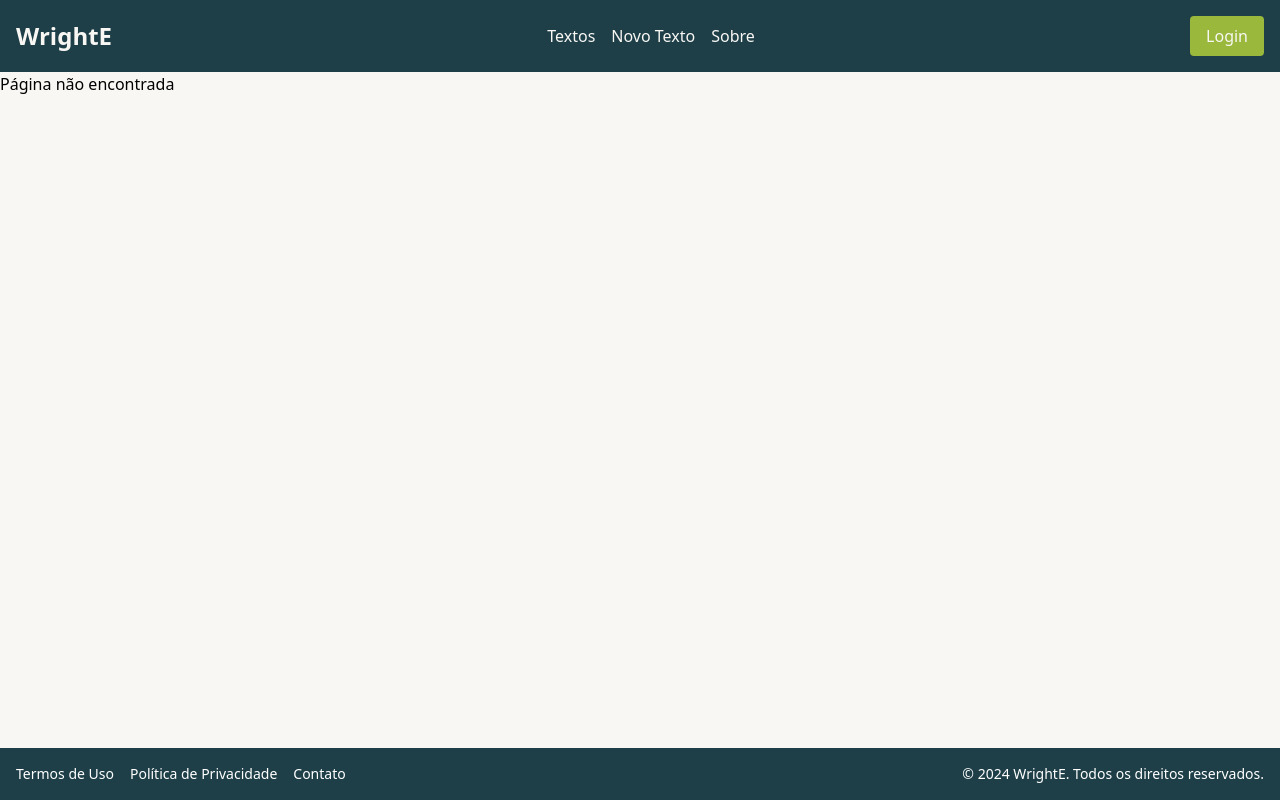
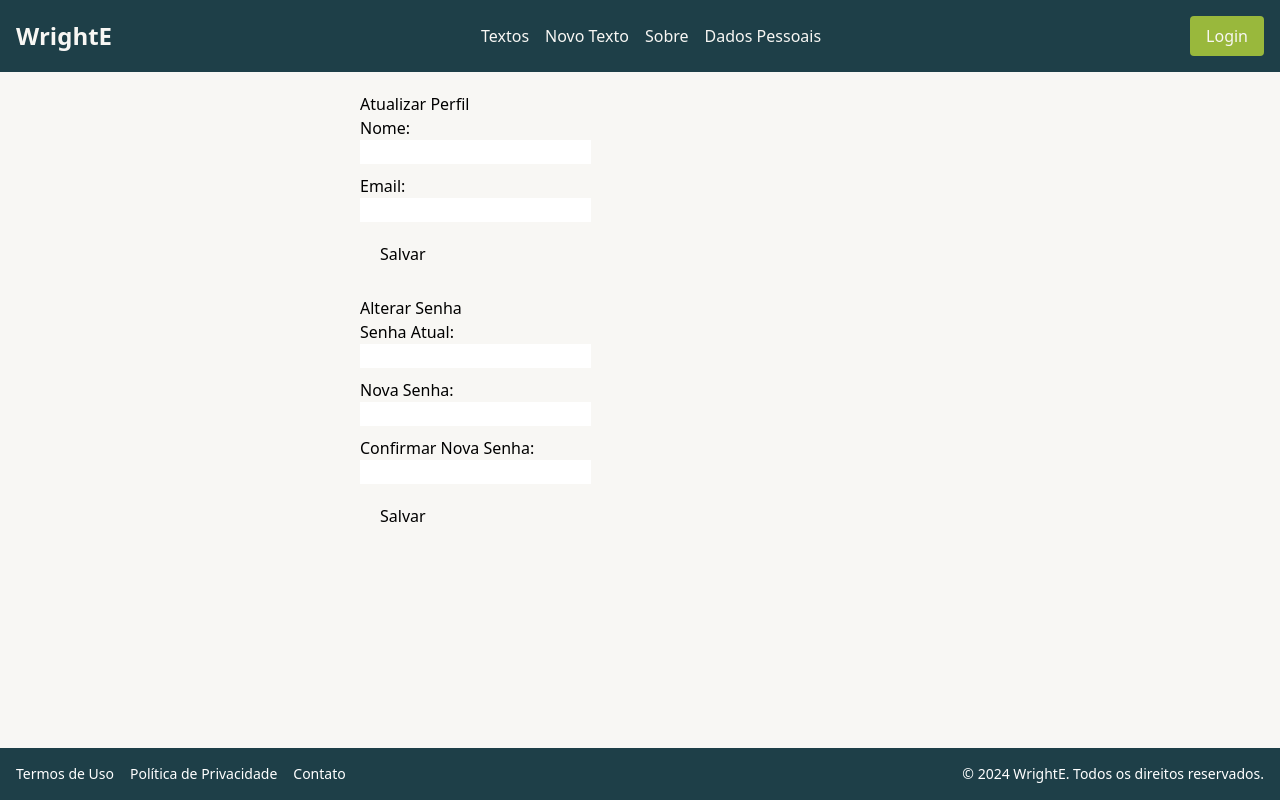
Before and after one commit to LeandroRochAlg/wrighte, a React (Vite) app: page /update in a window 1280 px wide. Built offline with nearby package versions, Linux system fonts and the light colour scheme; no server answers.

Commit message:
Adicao da pagina de atualização de perfil "nao funcionando"

```diff
--- a/src/components/system/Navbar.tsx
+++ b/src/components/system/Navbar.tsx
@@ -50,6 +50,11 @@ const Navbar: React.FC<NavbarProps> = ({ isAuthenticated, onLogout }) => {
               Sobre
             </Link>
           </li>
+          <li>
+            <Link className="hover:text-gray-300" to="/update">
+              Dados Pessoais
+            </Link>
+          </li>
         </ul>
 
         {/* Botão de alternância de função e autenticação */}
--- /dev/null
+++ b/src/pages/UserUpdate.tsx
@@ -0,0 +1,136 @@
+import React, { useState, useEffect } from 'react';
+import { useNavigate } from 'react-router-dom';
+import api from '../lib/api'; // Axios configurado com baseURL
+
+const UserUpdate: React.FC = () => {
+    const [id, setId] = useState(''); // ID do usuário
+    const [name, setName] = useState('');
+    const [email, setEmail] = useState('');
+    const [currentPassword, setCurrentPassword] = useState('');
+    const [newPassword, setNewPassword] = useState('');
+    const [confirmPassword, setConfirmPassword] = useState('');
+    const [message, setMessage] = useState<string | null>(null); // Mensagens de feedback
+    const navigate = useNavigate();
+
+    useEffect(() => {
+        // Simula a recuperação de dados do usuário (localStorage ou API)
+        const currentUser = {
+            id: localStorage.getItem('id') || '', // Recupera o ID do localStorage
+            name: localStorage.getItem('username') || '',
+            email: localStorage.getItem('email') || ''
+        };
+        setId(currentUser.id);
+        setName(currentUser.name);
+        setEmail(currentUser.email);
+    }, []);
+
+    const handleProfileUpdate = async (e: React.FormEvent) => {
+        e.preventDefault();
+
+        if (!name || !email) {
+            setMessage('Nome e email não podem estar vazios.');
+            return;
+        }
+
+        try {
+            await api.put('/update-profile', { id, name, email });
+            setMessage('Perfil atualizado com sucesso!');
+            localStorage.setItem('username', name);
+            localStorage.setItem('email', email);
+        } catch (error) {
+            setMessage('Erro ao atualizar o perfil. Tente novamente.');
+            console.error('Error updating profile:', error);
+        }
+    };
+
+    const handlePasswordUpdate = async (e: React.FormEvent) => {
+        e.preventDefault();
+
+        if (!currentPassword || !newPassword || !confirmPassword) {
+            setMessage('Todos os campos de senha devem ser preenchidos.');
+            return;
+        }
+
+        if (newPassword !== confirmPassword) {
+            setMessage('Nova senha e confirmação não coincidem.');
+            return;
+        }
+
+        try {
+            await api.put('/update-password', { id, currentPassword, newPassword });
+            setMessage('Senha atualizada com sucesso! Faça login novamente.');
+            localStorage.removeItem('token');
+            localStorage.removeItem('username');
+            navigate('/login');
+        } catch (error) {
+            setMessage('Erro ao atualizar a senha. Verifique sua senha atual.');
+            console.error('Error updating password:', error);
+        }
+    };
+
+    return (
+        <div style={{ maxWidth: '600px', margin: '0 auto', padding: '20px' }}>
+            <h2>Atualizar Perfil</h2>
+            {message && <div style={{ color: 'red', marginBottom: '10px' }}>{message}</div>}
+            <form onSubmit={handleProfileUpdate} style={{ marginBottom: '20px' }}>
+                <div>
+                    <label>Nome:</label>
+                    <input
+                        type="text"
+                        value={name}
+                        onChange={(e) => setName(e.target.value)}
+                        style={{ display: 'block', marginBottom: '10px' }}
+                    />
+                </div>
+                <div>
+                    <label>Email:</label>
+                    <input
+                        type="email"
+                        value={email}
+                        onChange={(e) => setEmail(e.target.value)}
+                        style={{ display: 'block', marginBottom: '10px' }}
+                    />
+                </div>
+                <button type="submit" style={{ padding: '10px 20px', cursor: 'pointer' }}>
+                    Salvar
+                </button>
+            </form>
+
+            <h2>Alterar Senha</h2>
+            <form onSubmit={handlePasswordUpdate}>
+                <div>
+                    <label>Senha Atual:</label>
+                    <input
+                        type="password"
+                        value={currentPassword}
+                        onChange={(e) => setCurrentPassword(e.target.value)}
+                        style={{ display: 'block', marginBottom: '10px' }}
+                    />
+                </div>
+                <div>
+                    <label>Nova Senha:</label>
+                    <input
+                        type="password"
+                        value={newPassword}
+                        onChange={(e) => setNewPassword(e.target.value)}
+                        style={{ display: 'block', marginBottom: '10px' }}
+                    />
+                </div>
+                <div>
+                    <label>Confirmar Nova Senha:</label>
+                    <input
+                        type="password"
+                        value={confirmPassword}
+                        onChange={(e) => setConfirmPassword(e.target.value)}
+                        style={{ display: 'block', marginBottom: '10px' }}
+                    />
+                </div>
+                <button type="submit" style={{ padding: '10px 20px', cursor: 'pointer' }}>
+                    Salvar
+                </button>
+            </form>
+        </div>
+    );
+};
+
+export default UserUpdate;
--- a/src/routes/Routes.tsx
+++ b/src/routes/Routes.tsx
@@ -9,6 +9,7 @@ import Layout from "../components/layout/Layout";
 import AboutPage from "../pages/AboutPage";
 import TermsPage from "../pages/TermsPage";
 import PrivacyPolicyPage from "../pages/PrivacyPolicyPage";
+import UserUpdate from "../pages/UserUpdate";
 
 const Routes = createBrowserRouter([
     {
@@ -98,6 +99,14 @@ const Routes = createBrowserRouter([
                 <PrivacyPolicyPage />
             </Layout>
         )
+    },
+    {
+        path: "/update",
+        element: (
+            <Layout>
+                <UserUpdate />
+            </Layout>
+        )
     }
 ]);
 
```
